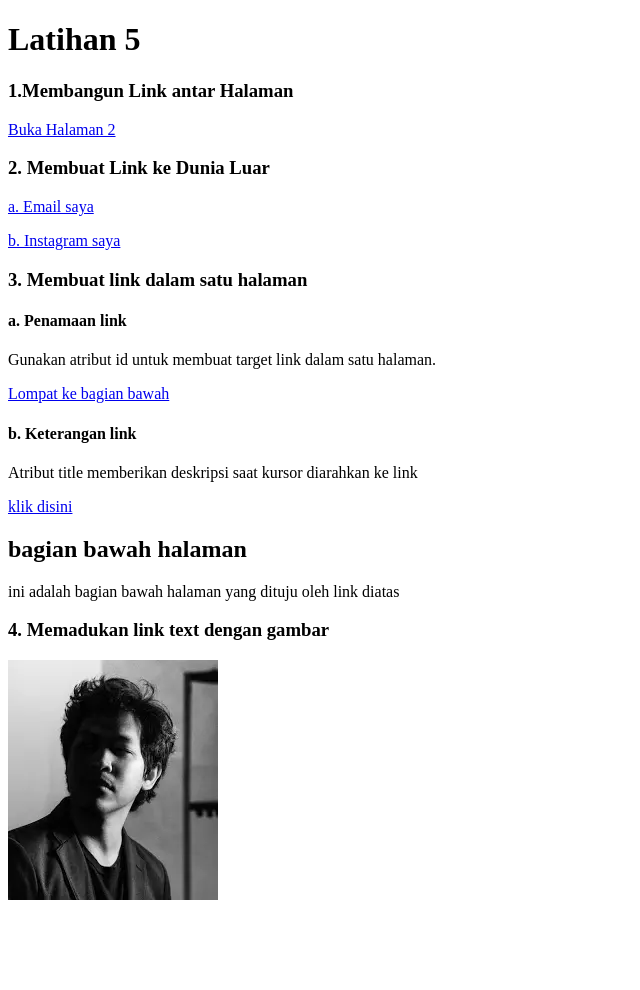
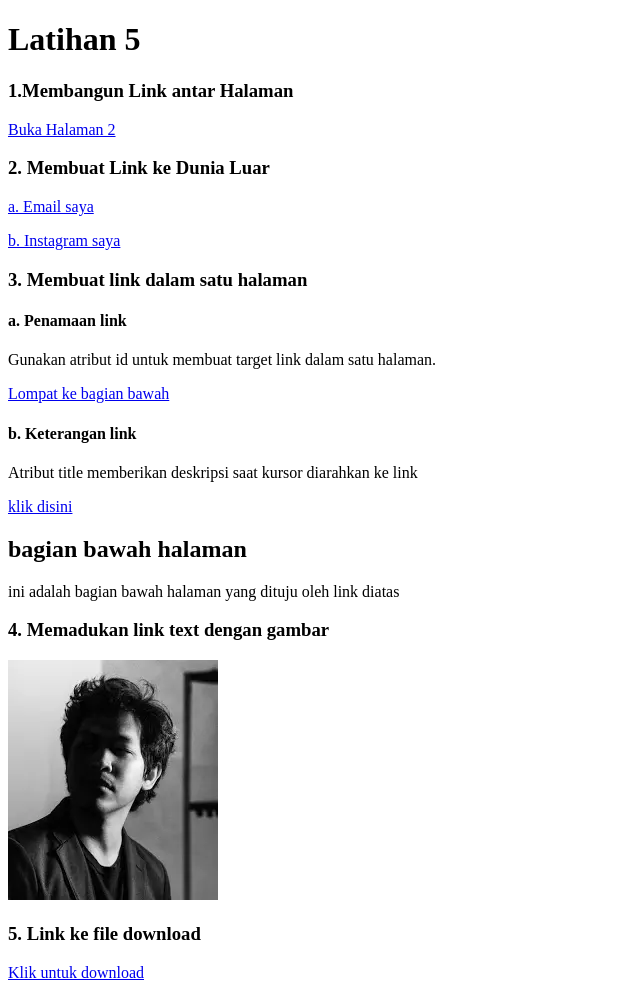
Before and after one commit to Alpannnnn/1124160115-Materi-5, a plain HTML site: page index.html in a window 1280 px wide. Shown: the whole page, without its empty margins (0-640 px from the left). Before the commit the page ends 912 px from the top, so only its background shows below. Drawn offline with Linux system fonts and the light colour scheme.

Commit message:
Link ke file download

```diff
--- a/index.html
+++ b/index.html
@@ -34,7 +34,10 @@
         <h3>4. Memadukan link text dengan gambar</h3>
         <a href="https://open.spotify.com/artist/51kyrUsAVqUBcoDEMFkX12?si=Yn5SqFpUSuOjWQjmXceAXw"><img src="hindia.jpg" alt="hindia"></a>
     </div>
-
+    <div>
+        <h3>5. Link ke file download</h3>
+        <a href="ALFAN FADILLAH RAMADHAN.docx" download>Klik untuk download</a>
+    </div>
 
 
 </body>
```
Also changed, not shown: 1 other file.
